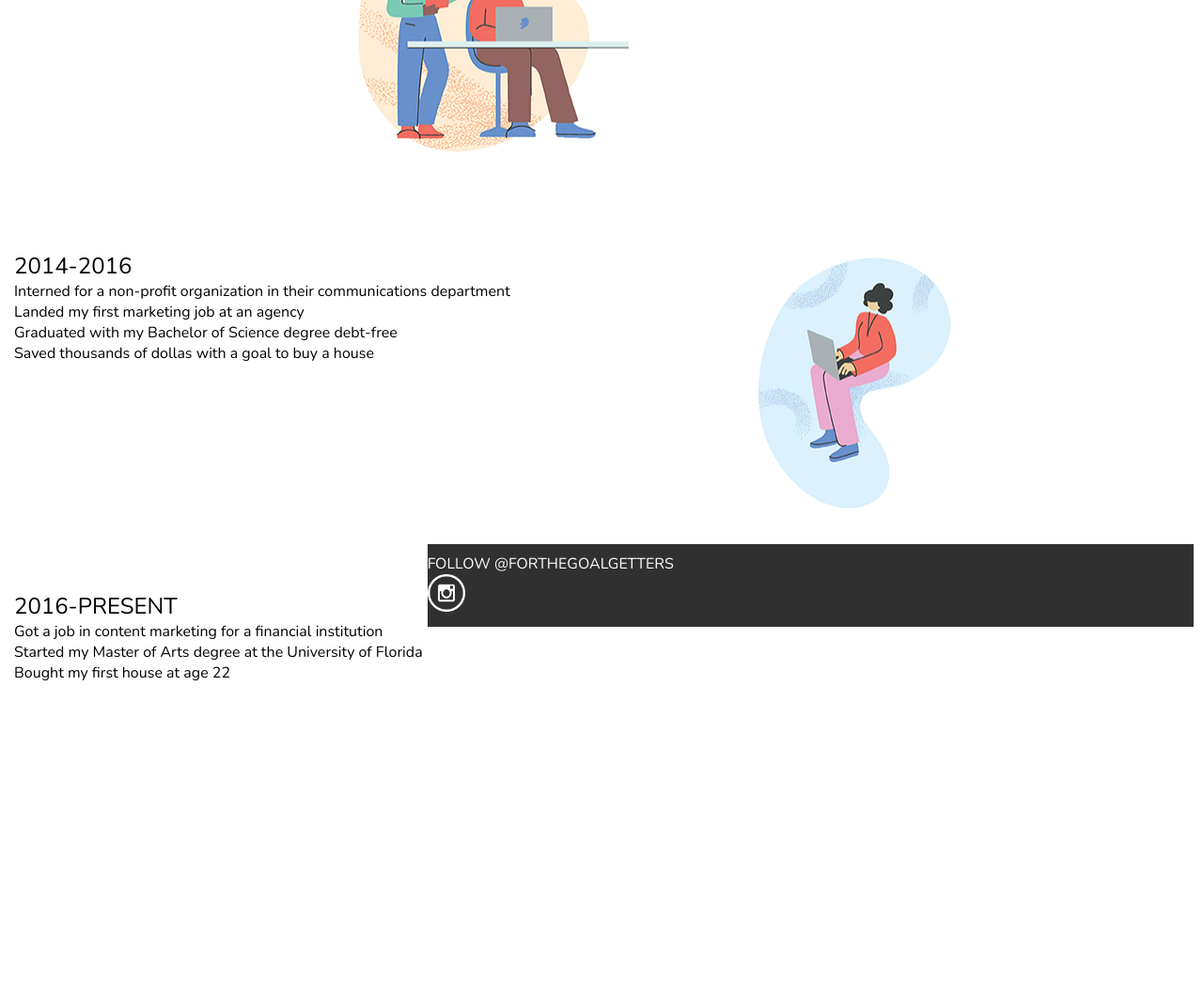
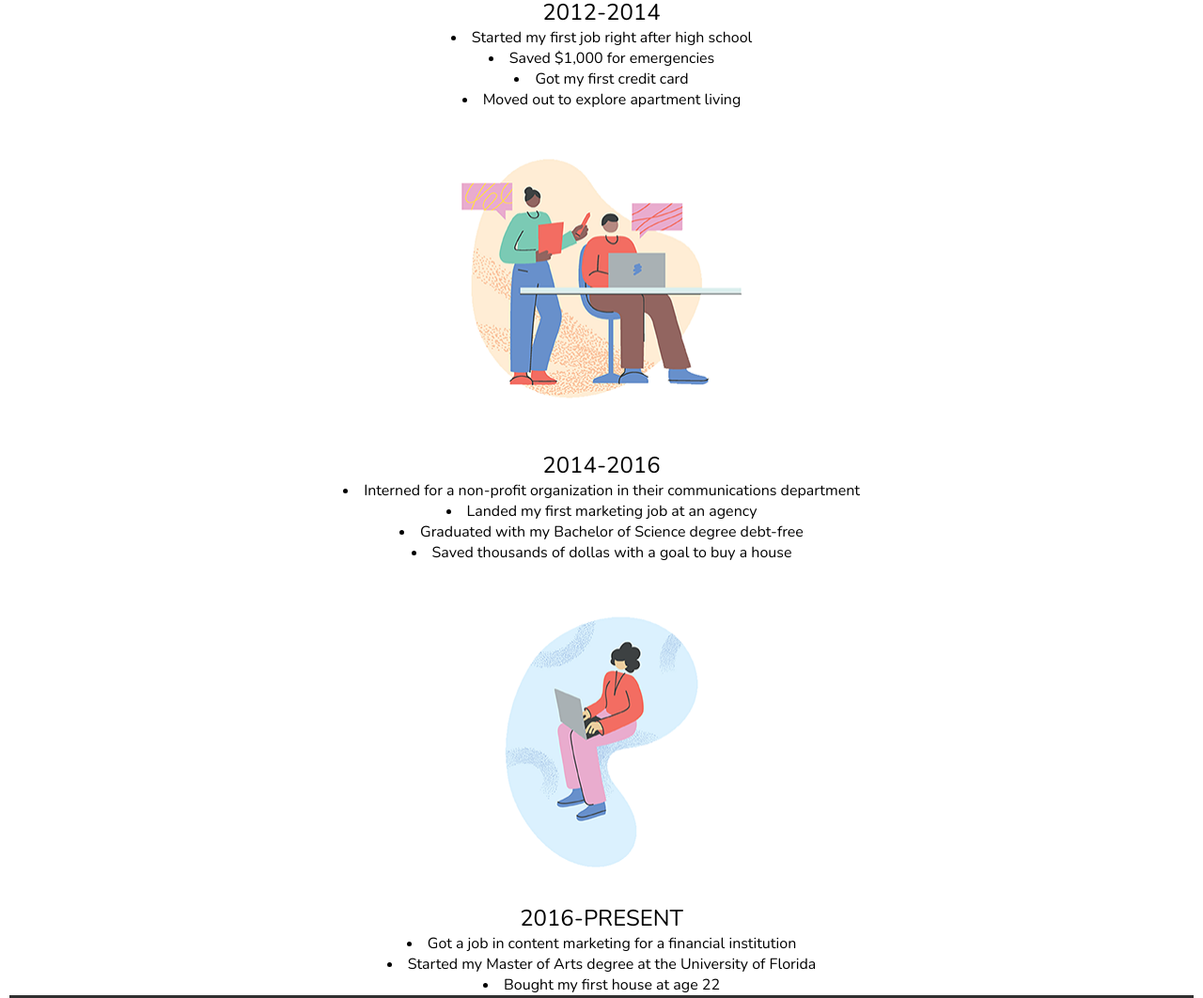
Before and after one commit to samanthacasiano/p3-casiano-samantha, a plain HTML site: page about.html in a window 1280 px wide. Shown: the part 1079-2141 px from the top of the page at 94% size. Before the commit the page ends 1856 px from the top, so only its background shows below. Drawn offline with nearby package versions, Linux system fonts and the light colour scheme.

```diff
--- a/about.html
+++ b/about.html
@@ -32,43 +32,43 @@
     <main>
       <section class="about-hero-section">
           <img src="images/sam-casiano.png" alt="Samantha Casiano" width="300" height="300">
-            <h1>ABOUT SAMANTHA</h1>
-            <p>I'm a Content Marketing Specialist in the financial industry dedicated to helping others reach their goals and creating an online community for everyone to feel welcome.</p>
+          <h1>ABOUT SAMANTHA</h1>
+          <p>I'm a Content Marketing Specialist in the financial industry dedicated to helping others reach their goals and creating an online community for everyone to feel welcome.</p>
       </section>
 
-        <section class="about-image">
+        <section class="top-image">
             <img src="images/graduate-debt-free.png" alt="graduate debt-free" width="500" height="358">
         </section>
 
-        <section class="about-section">
+        <section class="top-section">
           <h2>2012-2014</h2>
-          <p>Started my first job right after high school</p>
-          <p>Saved $1,000 for emergencies</p>
-          <p>Got my first credit card</p>
-          <p>Moved out to explore apartment living</p>
+          <li>Started my first job right after high school</li>
+          <li>Saved $1,000 for emergencies</li>
+          <li>Got my first credit card</li>
+          <li>Moved out to explore apartment living</li>
         </section>
 
-        <section class="about-image">
+        <section class="middle-image">
           <img src="images/working-in-marketing.png" alt="working in marketing" width="500" height="358">
         </section>
 
-        <section class="about-section">
+        <section class="middle-section">
           <h2>2014-2016</h2>
-          <p>Interned for a non-profit organization in their communications department</p>
-          <p>Landed my first marketing job at an agency</p>
-          <p>Graduated with my Bachelor of Science degree debt-free</p>
-          <p>Saved thousands of dollas with a goal to buy a house<p>
+          <li>Interned for a non-profit organization in their communications department</li>
+          <li>Landed my first marketing job at an agency</li>
+          <li>Graduated with my Bachelor of Science degree debt-free</li>
+          <li>Saved thousands of dollas with a goal to buy a house</li>
         </section
 
-        <section class="about-image">
+        <section class="bottom-image">
           <img src="images/content-marketer.png" alt="content marketer" width="500" height="358">
         </section>
 
-        <section class="about-section">
+        <section class="bottom-section">
           <h2>2016-PRESENT</h2>
-          <p>Got a job in content marketing for a financial institution</p>
-          <p>Started my Master of Arts degree at the University of Florida</p>
-          <p>Bought my first house at age 22</p>
+          <li>Got a job in content marketing for a financial institution</li>
+          <li>Started my Master of Arts degree at the University of Florida</li>
+          <li>Bought my first house at age 22</li>
         </section>
     </main>
 
--- a/css/styles.css
+++ b/css/styles.css
@@ -28,7 +28,9 @@
   src: url('../fonts/RetroSignature.otf')
 }
 
-p {
+p,
+li,
+details {
   font-family: 'Nunito', sans-serif;
 }
 
@@ -109,11 +111,6 @@
   margin: 25px 0 0 0;
   text-align: center;
 }
-.about {
-  background: white;
-  padding: 50px;
-  text-align: center;
-}
 
 .pseudo p::selection {
   background: black;
@@ -182,21 +179,17 @@
 
 ========================================*/
 
-.about-section {
-  background: white;
-  padding: 50px 5px;
-  float: left;
-  text-align: left;
-}
-
 .about-hero-section {
   background: #f8f7f2;
   padding: 100px 100px 300px 100px;
   text-align: left;
 }
 
-.about-image {
-  float: right;
+figcaption {
+  background-color: black;
+  color: white;
+  padding: 2px;
+  text-align: center;
 }
 
 /*=======================================
@@ -222,6 +215,7 @@
 .interview-blog-image {
   margin-left: 500px 0;
 }
+
 
 /*=======================================
 
```
Also changed, not shown: blog.html (+5 -1 lines), contact.html (+1 -1 lines).
